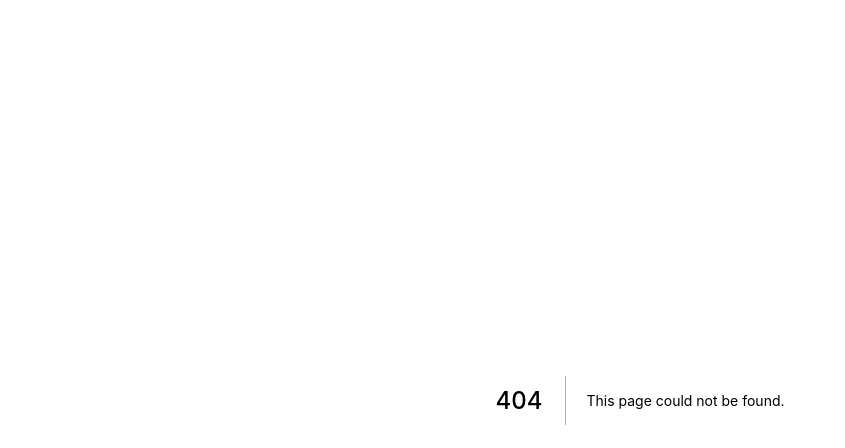
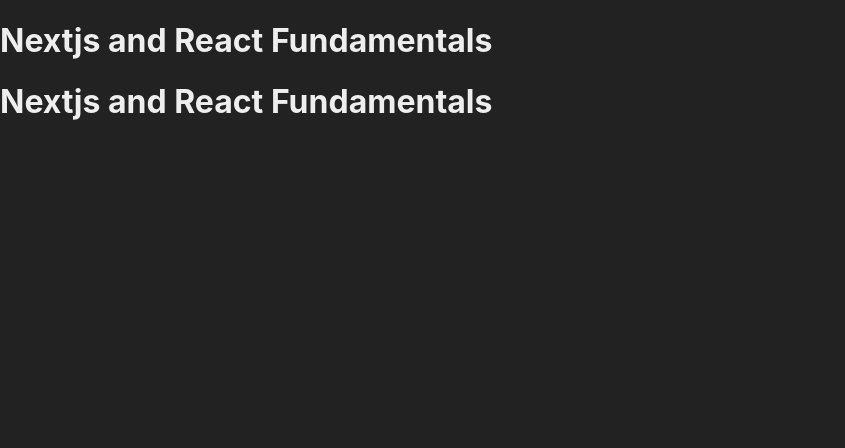
Before and after one commit to valberjr/nextjs-intensive, a Next.js app in the folder fundamentals/: page /example in a window 1280 px wide. Before the commit this address had no page. Shown: the top 448 px of the page, without its empty margins (0-845 px from the left). Built offline with nearby package versions, Linux system fonts and the light colour scheme.

Commit message:
using components

```diff
--- /dev/null
+++ b/fundamentals/src/components/Header.jsx
@@ -0,0 +1,7 @@
+export default function Header() {
+    return (
+        <header>
+            <h1>Nextjs and React Fundamentals</h1>
+        </header>
+    )
+}
--- /dev/null
+++ b/fundamentals/src/pages/example.jsx
@@ -0,0 +1,10 @@
+import Header from "../components/Header";
+
+export default function Example() {
+  return (
+    <>
+      <Header />
+      <Header />
+    </>
+  );
+}
```
